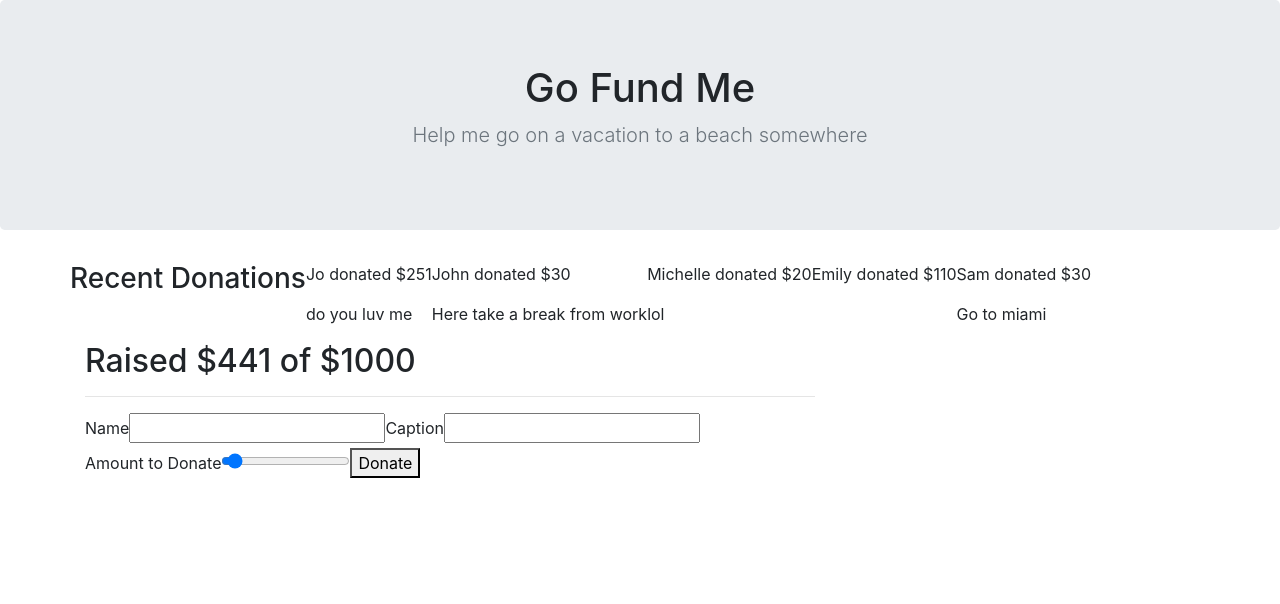
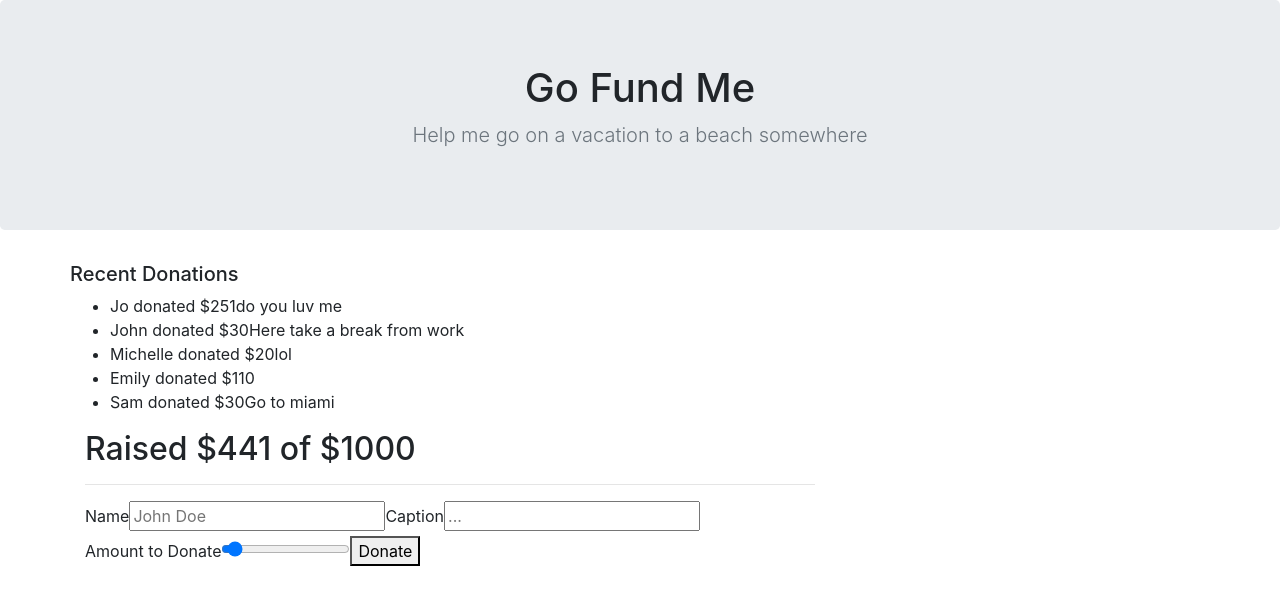
Before and after one commit to joinpursuit/Pursuit-Core-Web-Props-Lab-Tested, a React (Create React App) app: page / in a window 1280 px wide. Shown: the top 604 px of the page. Built offline with nearby package versions, Linux system fonts and the light colour scheme.

Commit message:
passed all tests

```diff
--- a/src/App.js
+++ b/src/App.js
@@ -1,8 +1,8 @@
 import React from "react";
-import DonationForm from "./Components/DonationForm.js"
+import DonationForm from "./Components/DonationForm.js";
 import TopBar from "./Components/TopBar";
-import Progress from "./Components/Progress.js"
-import RecentDonations from "./Components/RecentDonations.js"
+import Progress from "./Components/Progress.js";
+import RecentDonations from "./Components/RecentDonations.js";
 
 import "./App.css";
 
@@ -39,25 +39,22 @@ const donations = [
   },
 ];
 
-let sum = 0;
-
 export default class App extends React.Component {
   render() {
-    const posts = donations.map((donos) => {
-      sum += donos.amount
-      return <RecentDonations amount={donos.amount} caption={donos.caption} name={donos.name}/>
-    })
+    let total = 0;
+    donations.map((donos) => {
+      return total += donos.amount;
+    });
     return (
       <>
         <TopBar />
         <div className="container">
           <div className="row">
-          <h3> Recent Donations</h3>
-            {posts}
+            <RecentDonations donations={donations}/>
             <div className="col-8">
-              <Progress sum={sum} />
+              <Progress total={total} goal={1000} />
               <hr />
-              <DonationForm/>
+              <DonationForm />
             </div>
           </div>
         </div>
--- a/src/Components/DonationForm.js
+++ b/src/Components/DonationForm.js
@@ -4,12 +4,12 @@ const DonationForm = () => {
   return (
     <div>
       <form>
-        <label for="name-label"> Name </label>
-        <input id="name-label"></input>
-        <label for="caption-label"> Caption</label>
-        <input id="caption-label"></input>
-        <label for="amount-label">Amount to Donate</label>
-        <input type="range" id="amount-label" min="0" max="1000"></input>
+        <label > Name </label>
+        <input type="text" placeholder="John Doe" id="name-label"/>
+        <label> Caption</label>
+        <input type="text" placeholder="..." id="caption-label"/>
+        <label>Amount to Donate</label>
+        <input type="range" id="amount-label" min="5" max="1000"/>
         <button>Donate</button>
       </form>
     </div>
--- a/src/Components/Progress.js
+++ b/src/Components/Progress.js
@@ -3,10 +3,10 @@ import React from "react";
 
 
 const Progress = (props) => {
-  const {sum} = props;
+  const {total, goal} = props;
   return (
     <div>
-      <h2> Raised ${sum} of $1000 </h2>
+      <h2>Raised ${total} of ${goal}</h2>
     </div>
   )
 };
--- /dev/null
+++ b/src/Components/RecentDonation.js
@@ -0,0 +1,9 @@
+import React from "react"
+
+const RecentDonation = ({name, amount, caption}) => {
+    return (
+        <li>{name} donated ${amount}{caption}</li>
+    )
+}
+
+export default RecentDonation;
--- a/src/Components/RecentDonations.js
+++ b/src/Components/RecentDonations.js
@@ -1,11 +1,17 @@
 import React from "react";
+import RecentDonation from "./RecentDonation.js"
+
 
 const RecentDonations = (props) => {
-  const {amount, caption, id, name} = props;
+  const {donations} = props;
+  const posts = donations.map((donos) => {
+    return <RecentDonation amount={donos.amount} caption={donos.caption} name={donos.name} key={donos.id}/>
+
+  })
   return (
     <div>
-     <p> {name} donated ${amount} </p>
-     <p> {caption} </p>
+      <h5>Recent Donations</h5>
+      <ul> {posts}</ul>
     </div>
   );
 };
```
